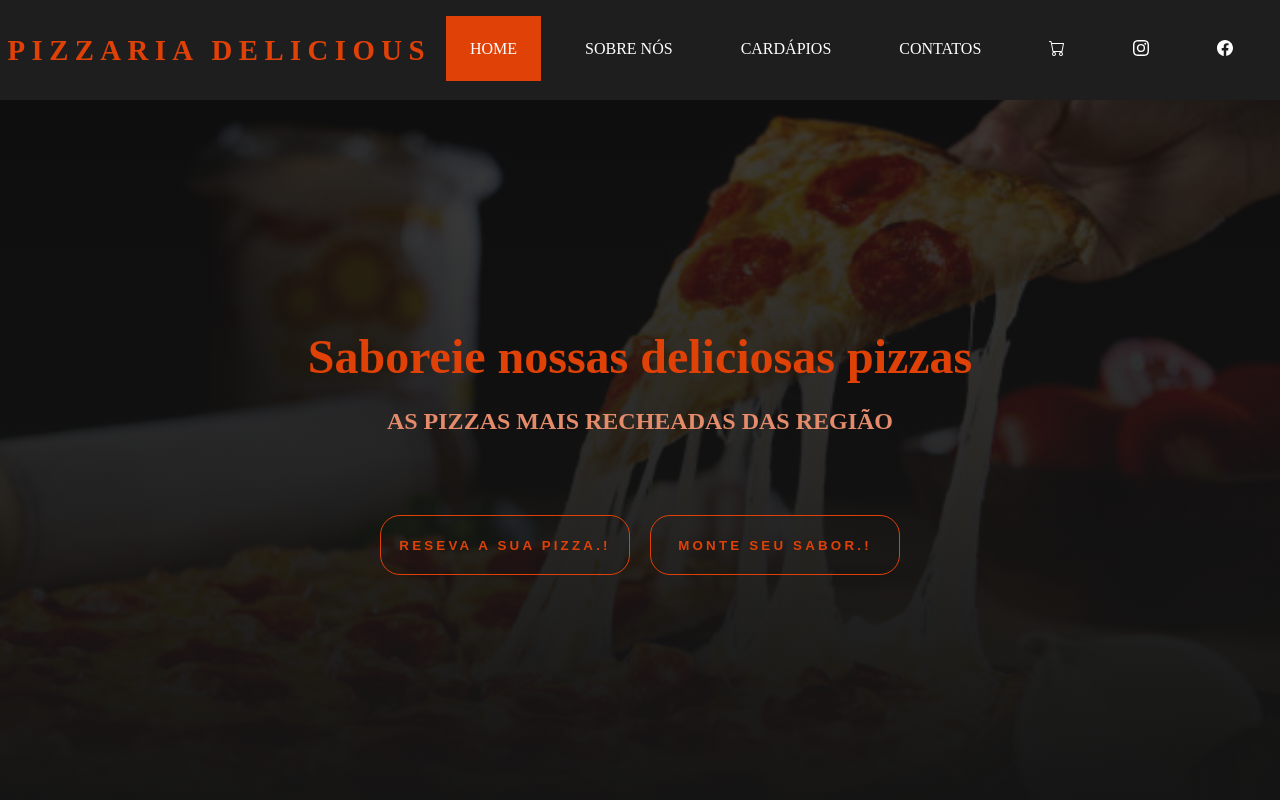
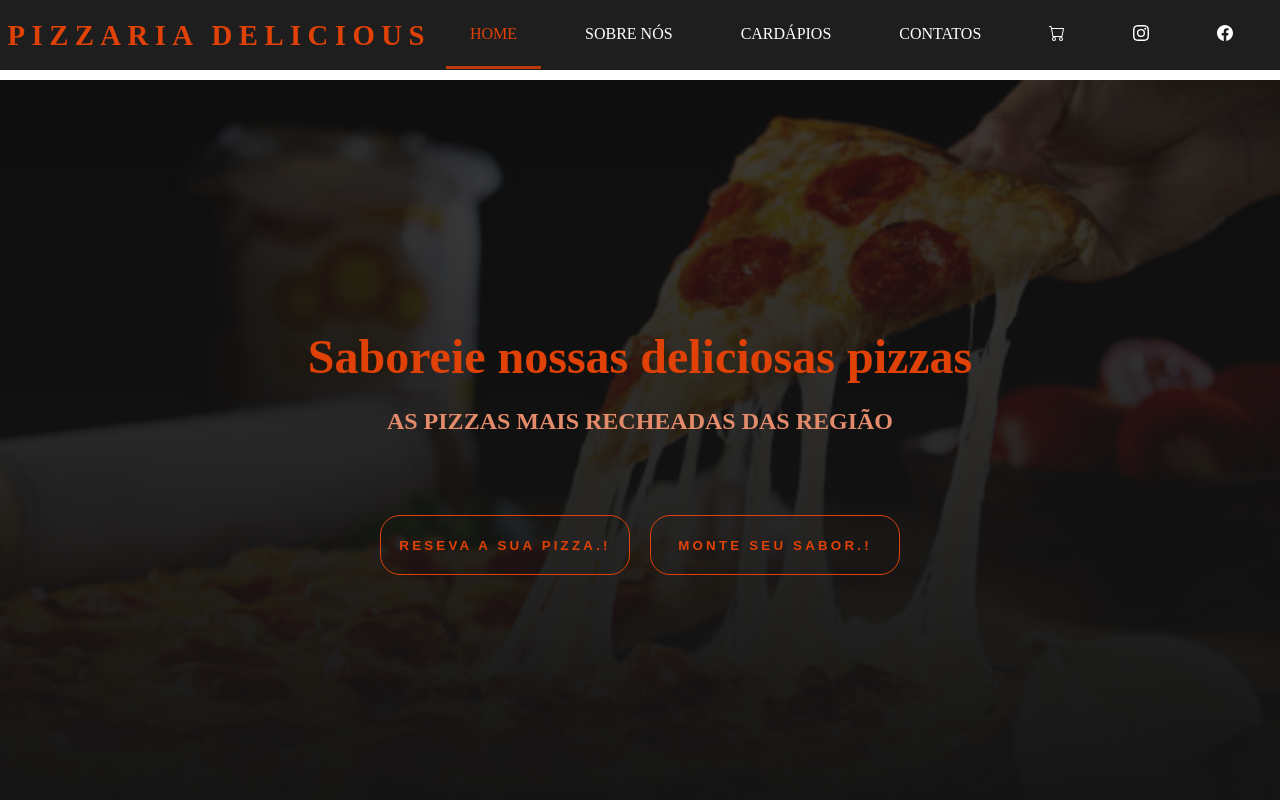
Before and after one commit to Soareslili/Pizzaria-Delicious, a plain HTML site: page index.html in a window 1280 px wide. In both pictures the pointer is over the link "HOME". Shown: the top 800 px of the page. Drawn offline with nearby package versions, Linux system fonts and the light colour scheme.

Commit message:
Modificando hover no header

```diff
--- a/style.css
+++ b/style.css
@@ -7,7 +7,7 @@
 }
 
 html {
-  font-size: 62, 5%;
+  font-size: 62,5%;
 }
 
 body {
@@ -23,7 +23,7 @@ header {
 
 .menu-content {
   width: 100vw;
-  height: 100px;
+  height: 70px;
   display: flex;
   justify-content: space-around;
   align-items: center;
@@ -34,7 +34,7 @@ header {
 }
 
 .logo {
-  font-size: 1, 6rem;
+  font-size: 1,6rem;
   letter-spacing: 0.4rem;
   cursor: pointer;
   color: rgb(224, 65, 7);
@@ -54,9 +54,8 @@ header {
 }
 
 .menu-content .list-nav a:hover {
-  width: 100%;
-  background: rgb(224, 65, 7);
-  transition: all 1.4s ease;
+  color: rgb(224, 65, 7);
+  border-bottom: 3px solid #be3908;
 }
 
 .primeira-section {
```
